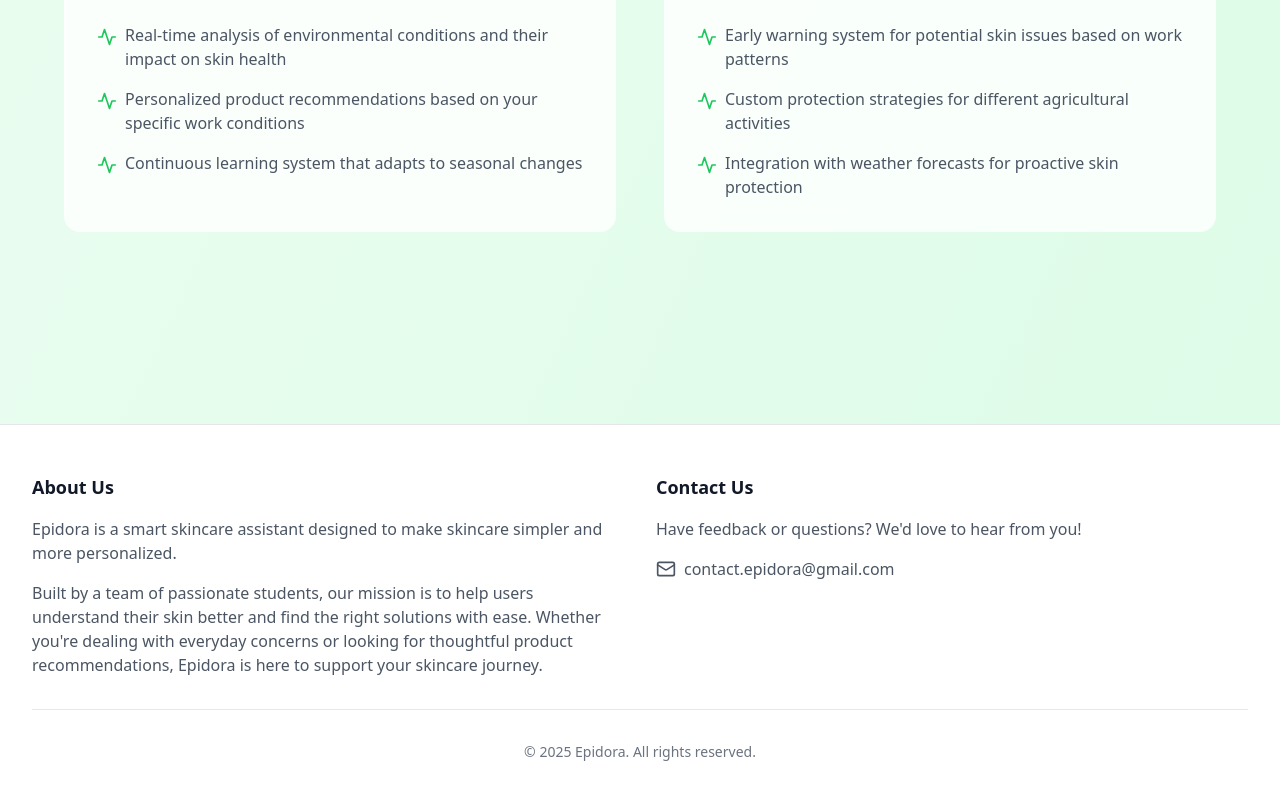
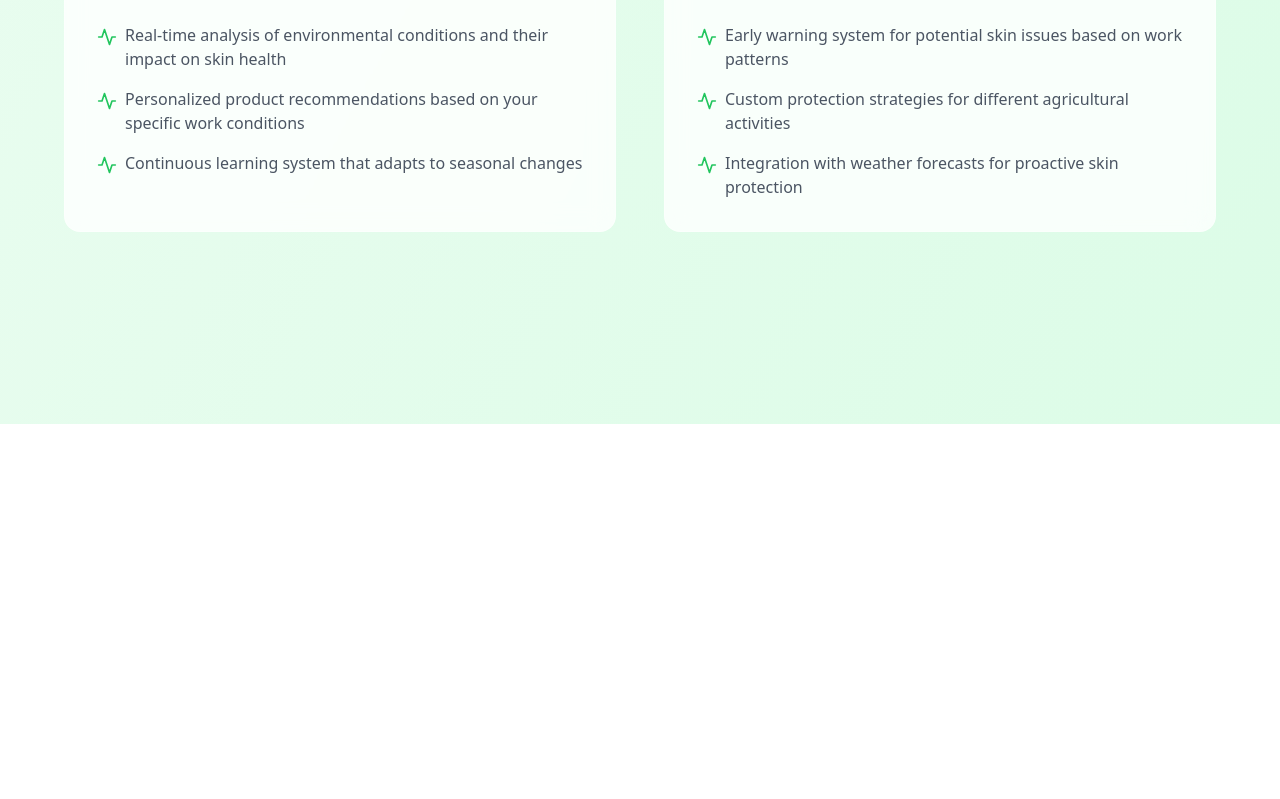
Before and after one commit to Sambhav-gg/epidoraa, a React (Vite) app: page / in a window 1280 px wide. Shown: the part 1965-2764 px from the top of the page. After the commit the page ends 2389 px from the top, so only its background shows below. Built offline with nearby package versions, Linux system fonts and the light colour scheme; no server answers.

Commit message:
Update Welcome.tsx

```diff
--- a/src/pages/Welcome.tsx
+++ b/src/pages/Welcome.tsx
@@ -1,7 +1,7 @@
 import React from 'react';
 import { Link } from 'react-router-dom';
 import { Leaf, ChevronRight, Shield, Sparkles, Users, Droplet, Sun, Wind, Plane as Plant, Microscope, Activity } from 'lucide-react';
-import { Footer } from '../components/Footer';
+
 const Welcome = () => {
   return (
     <div className="min-h-screen bg-gradient-to-br from-green-50 to-green-100">
@@ -182,9 +182,6 @@ const Welcome = () => {
           </div>
         </div>
       </div>
-      <div>
-        <Footer/>
-      </div>
     </div>
   );
 };
```
